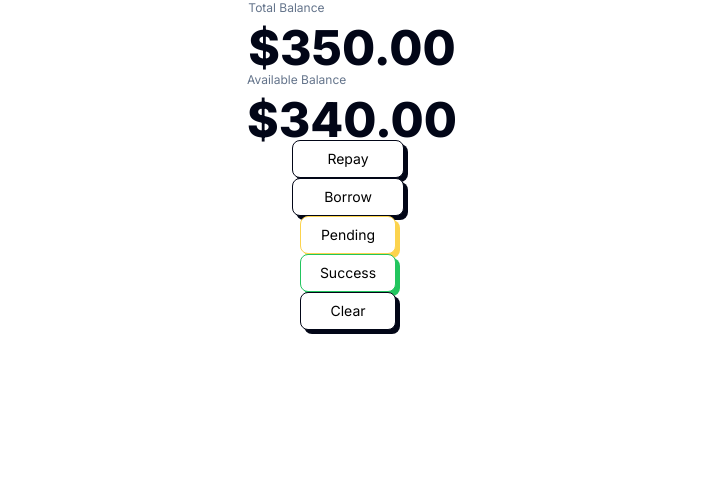
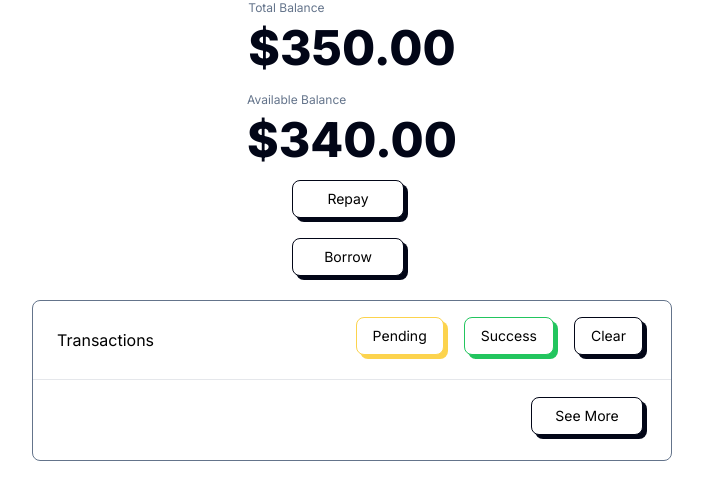
Before and after one commit to RCopJr/first-round-bree-take-home, a Next.js app: page / in a window 1280 px wide. Shown: the top 500 px of the page, without its empty margins (288-991 px from the left). Built offline with nearby package versions, Linux system fonts and the light colour scheme.

Commit message:
Update FilterButton styling and create TransactionList

```diff
--- a/app/page.tsx
+++ b/app/page.tsx
@@ -1,7 +1,7 @@
 "use client";
 import BalanceAmount from "@/components/BalanceAmount";
 import Button from "@/components/Button";
-import FilterButton from "@/components/FilterButton";
+import TransactionList from "@/components/TransactionList";
 
 export default function Home() {
   const handleClickRepay = (event: React.MouseEvent<HTMLButtonElement>) => {
@@ -12,34 +12,13 @@ export default function Home() {
     console.log("Button clicked in ParentComponent", event);
   };
 
-  const handleClickPending = (event: React.MouseEvent<HTMLButtonElement>) => {
-    console.log("Button clicked in ParentComponent", event);
-  };
-
-  const handleClickSuccess = (event: React.MouseEvent<HTMLButtonElement>) => {
-    console.log("Button clicked in ParentComponent", event);
-  };
-  const handleClickClear = (event: React.MouseEvent<HTMLButtonElement>) => {
-    console.log("Button clicked in ParentComponent", event);
-  };
-
   return (
-    <main className="flex flex-col items-center">
+    <main className="flex flex-col items-center gap-5">
       <BalanceAmount balanceType="Total Balance" balance={350} />
       <BalanceAmount balanceType="Available Balance" balance={340} />
       <Button handleClick={handleClickRepay} text="Repay" />
       <Button handleClick={handleClickBorrow} text="Borrow" />
-      <FilterButton
-        handleClick={handleClickPending}
-        text="Pending"
-        color="amber"
-      />
-      <FilterButton
-        handleClick={handleClickSuccess}
-        text="Success"
-        color="green"
-      />
-      <FilterButton handleClick={handleClickClear} text="Clear" color="slate" />
+      <TransactionList />
     </main>
   );
 }
--- a/components/FilterButton.tsx
+++ b/components/FilterButton.tsx
@@ -15,7 +15,7 @@ const FilterButton = ({
         className={`absolute inset-0 ${color === "amber" ? "bg-amber-300" : color === "green" ? "bg-green-500" : "bg-slate-950"} rounded-lg`}
       ></div>
       <button
-        className={`w-24 text-sm border bg-white ${color === "amber" ? "border-amber-300" : color === "green" ? "border-green-500" : "border-slate-950"} py-2 px-4 rounded-lg z-10 -translate-x-1 -translate-y-1 transition-transform transform hover:translate-x-0 hover:translate-y-0`}
+        className={`text-sm border bg-white ${color === "amber" ? "border-amber-300" : color === "green" ? "border-green-500" : "border-slate-950"} py-2 px-4 rounded-lg z-10 -translate-x-1 -translate-y-1 transition-transform transform hover:translate-x-0 hover:translate-y-0`}
         onClick={(e) => handleClick(e)}
       >
         {text}
--- /dev/null
+++ b/components/TransactionList.tsx
@@ -0,0 +1,50 @@
+import React from "react";
+import Button from "./Button";
+import FilterButton from "./FilterButton";
+
+const TransactionList = () => {
+  const handleClickPending = (event: React.MouseEvent<HTMLButtonElement>) => {
+    console.log("Button clicked in ParentComponent", event);
+  };
+
+  const handleClickSuccess = (event: React.MouseEvent<HTMLButtonElement>) => {
+    console.log("Button clicked in ParentComponent", event);
+  };
+  const handleClickClear = (event: React.MouseEvent<HTMLButtonElement>) => {
+    console.log("Button clicked in ParentComponent", event);
+  };
+
+  const handleClickSeeMore = (event: React.MouseEvent<HTMLButtonElement>) => {
+    console.log("Button clicked in ParentComponent", event);
+  };
+
+  return (
+    <div className="w-5/6 md:w-2/3 lg:w-1/2 border border-slate-500 rounded-lg">
+      <div className="px-6 py-5 border-b flex flex-wrap justify-between items-center gap-5">
+        <h1>Transactions</h1>
+        <div className="flex gap-5">
+          <FilterButton
+            handleClick={handleClickPending}
+            text="Pending"
+            color="amber"
+          />
+          <FilterButton
+            handleClick={handleClickSuccess}
+            text="Success"
+            color="green"
+          />
+          <FilterButton
+            handleClick={handleClickClear}
+            text="Clear"
+            color="slate"
+          />
+        </div>
+      </div>
+      <div className="px-6 py-10 flex justify-end items-center h-16">
+        <Button handleClick={handleClickSeeMore} text="See More" />
+      </div>
+    </div>
+  );
+};
+
+export default TransactionList;
```
Also changed, not shown: components/BalanceAmount.tsx (+17 -9 lines).
